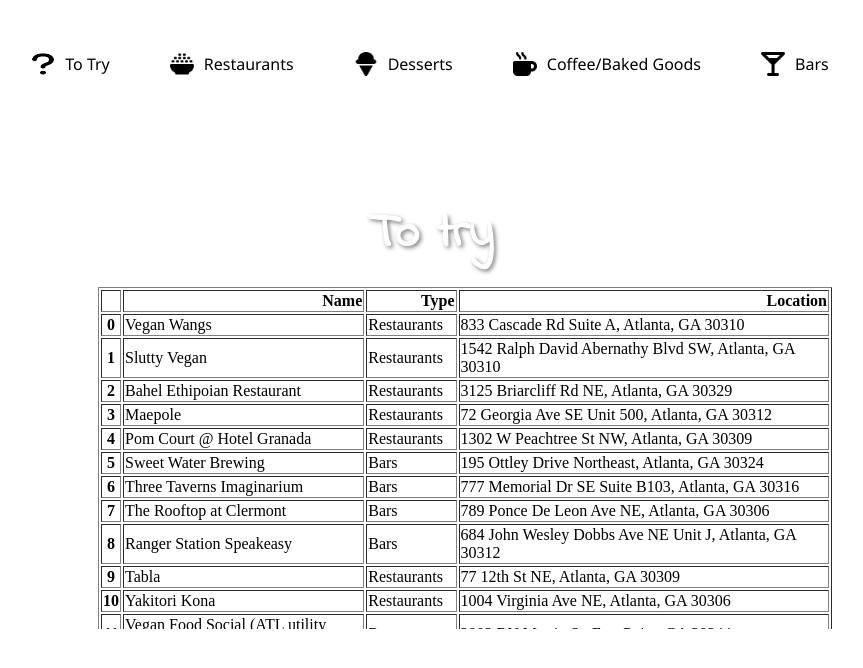
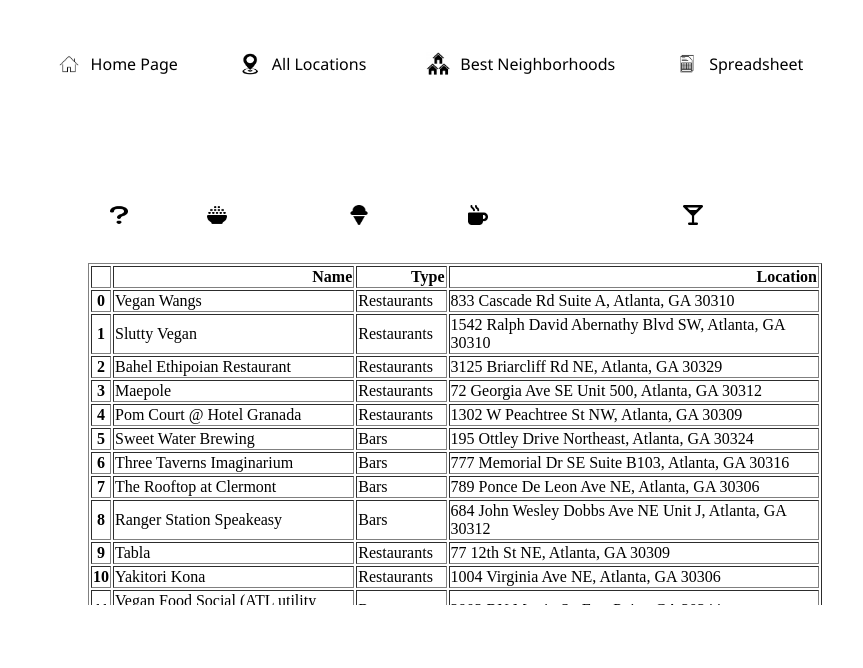
Before and after one commit to joeellis1331/atl-food-map, a plain HTML site: page spreadsheet.html in a window 1280 px wide. Shown: the whole page, without its empty margins (210-1073 px from the left). Drawn offline with Linux system fonts and the light colour scheme.

Commit message:
added a nav bar to code with home page

```diff
--- a/css/styles.css
+++ b/css/styles.css
@@ -43,6 +43,8 @@ h2 {
 
 .button-container {
   display: flex;
+  position: fixed;
+  top: 5%;
   justify-content: center;
   gap: 20px;
   flex-wrap: wrap;
--- a/spreadsheet.html
+++ b/spreadsheet.html
@@ -10,13 +10,35 @@
       rel="stylesheet"
     />
     <style>
-      /*overwrite the default and moves buttoms to top of screen*/
-      .button-container {
-        position: absolute;
-        top: 5%;
+      .table-headings-container {
+        display: flex;
+        justify-content: center;
+        position: relative;
+        top: 10px;
+        gap: 15px;
+        flex-wrap: wrap;
+      }
+      .tbl-btn {
+        color: #ffffff; /* make text readable like clickable words */
+        background: none; /* remove button-like background */
+        border: none;
+        font-size: 1em;
+        font-family: "Indie Flower", cursive;
+        cursor: pointer;
+        display: flex;
+        align-items: center;
+        gap: 5px;
+        font-size: 1.25em;
+        text-decoration: underline; /* to emphasize they're clickable */
+      }
+      .tbl-btn img {
+        width: 20px;
+        height: 20px;
+      }
+      .content {
+        padding: 10px;
       }
       .content-box {
-        padding: 10px 10px;
         text-align: center;
       }
       object {
@@ -24,64 +46,82 @@
         width: 750px;
         background-color: white;
       }
-
     </style>
   </head>
   <body>
     <div class="backdrop">
       <nav class="button-container">
-        <a href="#" data-content="content1" class="btn active">
+        <a href="index.html" class="btn">
+          <img src="img/homepage-icon.jpg" alt="icon" /> Home Page
+        </a>
+        <a href="individuals.html" class="btn">
+          <img src="img/location_icon.jpg" alt="icon" /> All Locations
+        </a>
+        <a href="areas.html" class="btn">
+          <img src="img/neighborhood_icon.jpg" alt="icon" /> Best Neighborhoods
+        </a>
+        <a href="spreadsheet.html" class="btn">
+          <img src="img/spreadsheet_icon.jpg" alt="icon" /> Spreadsheet
+        </a>
+      </nav>
+      <div class="table-headings-container">
+        <a href="#" data-content="content1" class="tbl-btn active">
           <img src="img/question-solid.jpg" alt="icon" /> To Try
         </a>
-        <a href="#" data-content="content2" class="btn">
+        <a href="#" data-content="content2" class="tbl-btn">
           <img src="img/bowl-rice-solid.jpg" alt="icon" /> Restaurants
         </a>
-        <a href="#" data-content="content3" class="btn">
+        <a href="#" data-content="content3" class="tbl-btn">
           <img src="img/ice-cream-solid.jpg" alt="icon" /> Desserts
         </a>
-        <a href="#" data-content="content4" class="btn">
+        <a href="#" data-content="content4" class="tbl-btn">
           <img src="img/mug-hot-solid.jpg" alt="icon" /> Coffee/Baked Goods
         </a>
-        <a href="#" data-content="content5" class="btn">
+        <a href="#" data-content="content5" class="tbl-btn">
           <img src="img/martini-glass-solid.jpg" alt="icon" /> Bars
         </a>
-      </nav>
+
         <div class="content">
           <div class="content-box" id="content1">
-          <h1>To try</h1>
             <object type="text/html" data="sheet_to_try.html"></object>
           </div>
-        <div class="content-box" id="content2" style="display:none;">
-          <h1>Restaurants</h1>
+          <div class="content-box" id="content2" style="display: none">
             <object type="text/html" data="sheet_restaurants.html"></object>
           </div>
-        <div class="content-box" id="content3" style="display:none;">
-          <h1>Sweet Treats</h1>
+          <div class="content-box" id="content3" style="display: none">
             <object type="text/html" data="sheet_dessert_only.html"></object>
           </div>
-        <div class="content-box" id="content4" style="display:none;">
-          <h1>Coffee/Bakery</h1>
-          <object type="text/html" data="sheet_coffee_and_bakery.html"></object>
+          <div class="content-box" id="content4" style="display: none">
+            <object
+              type="text/html"
+              data="sheet_coffee_and_bakery.html"
+            ></object>
           </div>
-        <div class="content-box" id="content5" style="display:none;">
-          <h1>Bars</h1>
+          <div class="content-box" id="content5" style="display: none">
             <object type="text/html" data="sheet_bars.html"></object>
+          </div>
         </div>
       </div>
     </div>
     <script>
       // Tab switching logic
-    document.querySelectorAll('.button-container a').forEach(anchor => {
-      anchor.addEventListener('click', function(e) {
+      document
+        .querySelectorAll(".table-headings-container a")
+        .forEach((anchor) => {
+          anchor.addEventListener("click", function (e) {
             e.preventDefault();
             // Remove active from all
-        document.querySelectorAll('.button-container a').forEach(a => a.classList.remove('active'));
-        this.classList.add('active');
+            document
+              .querySelectorAll(".table-headings-container a")
+              .forEach((a) => a.classList.remove("active"));
+            this.classList.add("active");
             // Hide all content boxes
-        document.querySelectorAll('.content-box').forEach(box => box.style.display = 'none');
+            document
+              .querySelectorAll(".content-box")
+              .forEach((box) => (box.style.display = "none"));
             // Show selected
-        const id = this.getAttribute('data-content');
-        document.getElementById(id).style.display = 'block';
+            const id = this.getAttribute("data-content");
+            document.getElementById(id).style.display = "block";
           });
         });
     </script>
```
Also changed, not shown: index.html (+23 -13 lines), img/homepage-icon.jpg (added). Lines whose indentation alone changed are shown as unchanged.
